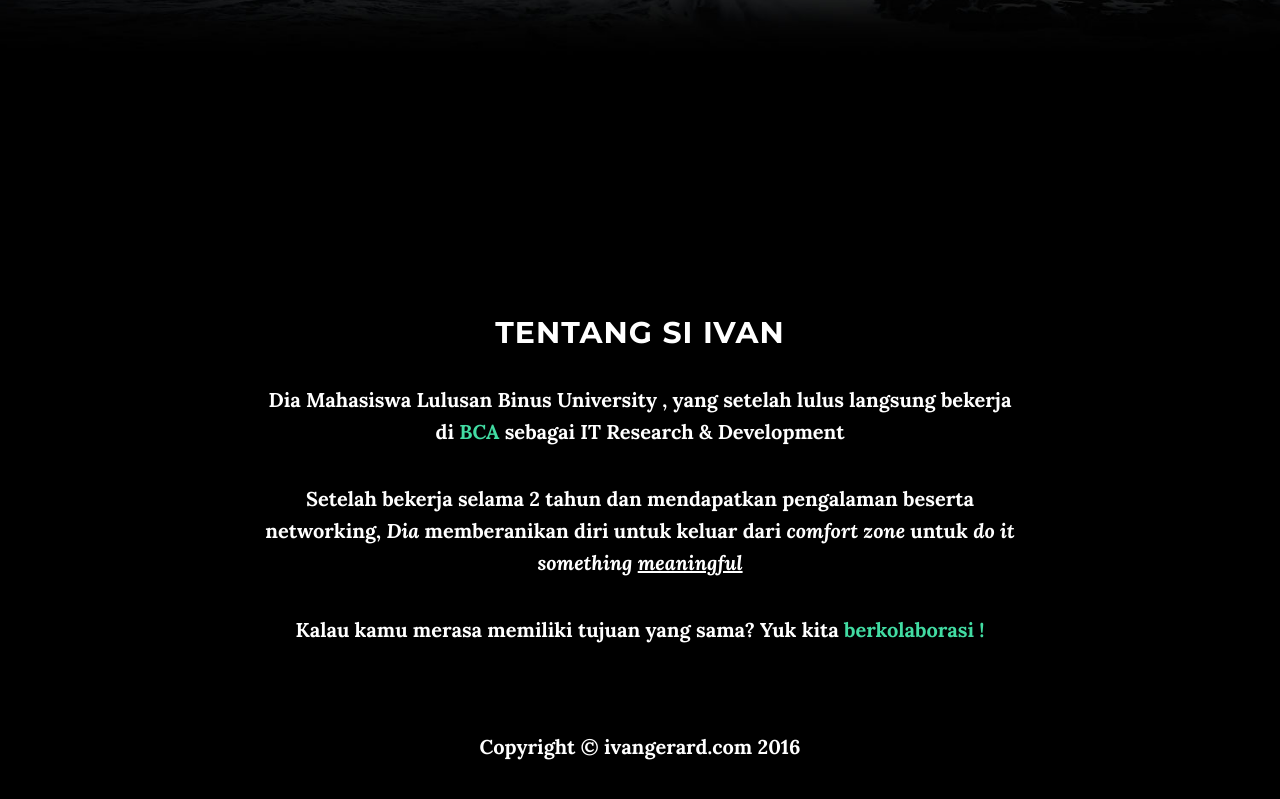
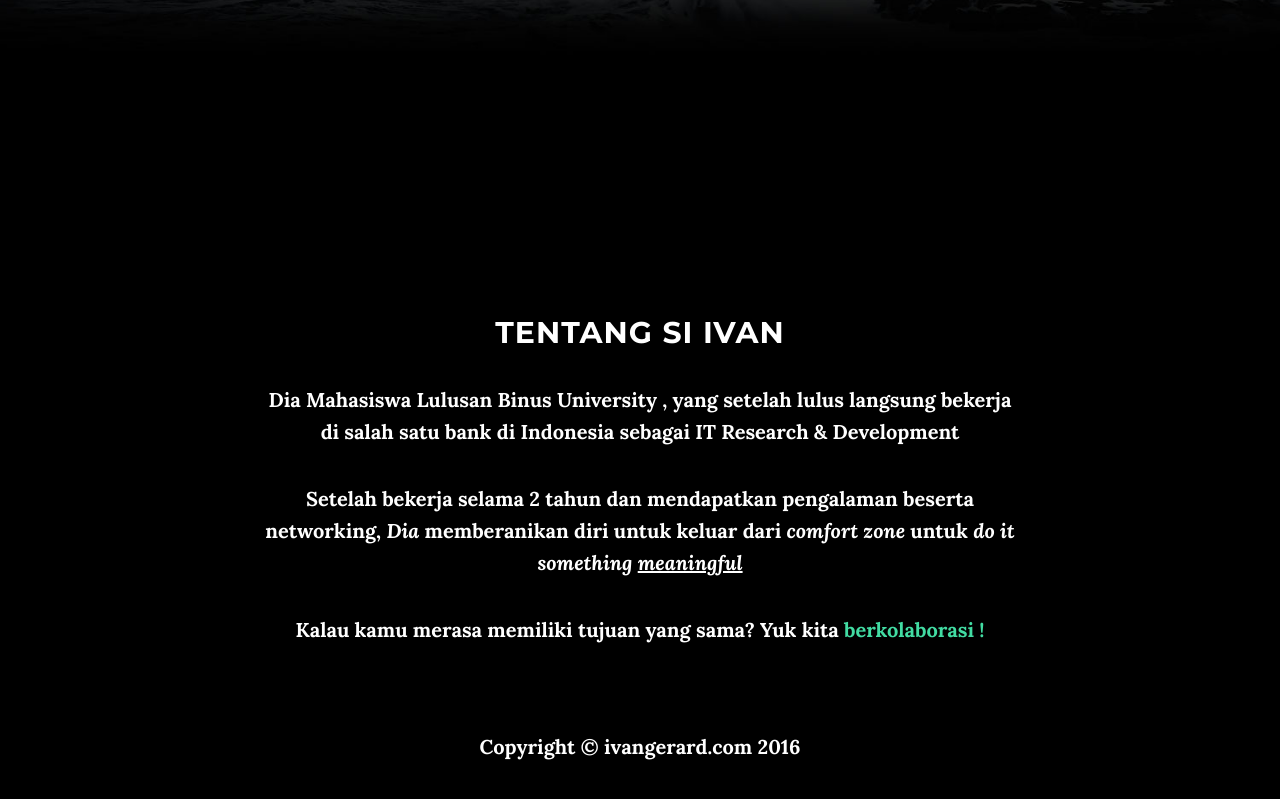
Before and after one commit to ivangerard/ivangerard.github.io, a plain HTML site: page index.html in a window 1280 px wide. Shown: the part 734-1533 px from the top of the page. Drawn offline with nearby package versions, Linux system fonts and the light colour scheme; some packages are replaced by stand-ins of ours.

Commit message:
My profile

```diff
--- a/index.html
+++ b/index.html
@@ -86,7 +86,7 @@
         <div class="row">
             <div class="col-lg-8 col-lg-offset-2">
                 <h2>Tentang si Ivan</h2>
-                <p>Dia Mahasiswa Lulusan Binus University , yang setelah lulus langsung bekerja di <a href="http://bca.co.id">BCA</a> sebagai IT Research & Development </p>
+                <p>Dia Mahasiswa Lulusan Binus University , yang setelah lulus langsung bekerja di salah satu bank di Indonesia sebagai IT Research & Development </p>
                 <p>Setelah bekerja selama 2 tahun dan mendapatkan pengalaman beserta networking, <i>Dia</i> memberanikan diri untuk keluar dari <i>comfort zone</i> untuk <i>do it something <u><b>meaningful</b></u></i></p>
                 <p>Kalau kamu merasa memiliki tujuan yang sama? Yuk kita <a href="mailto:me@ivangerard.com">berkolaborasi !</a></p>
             </div>
```
